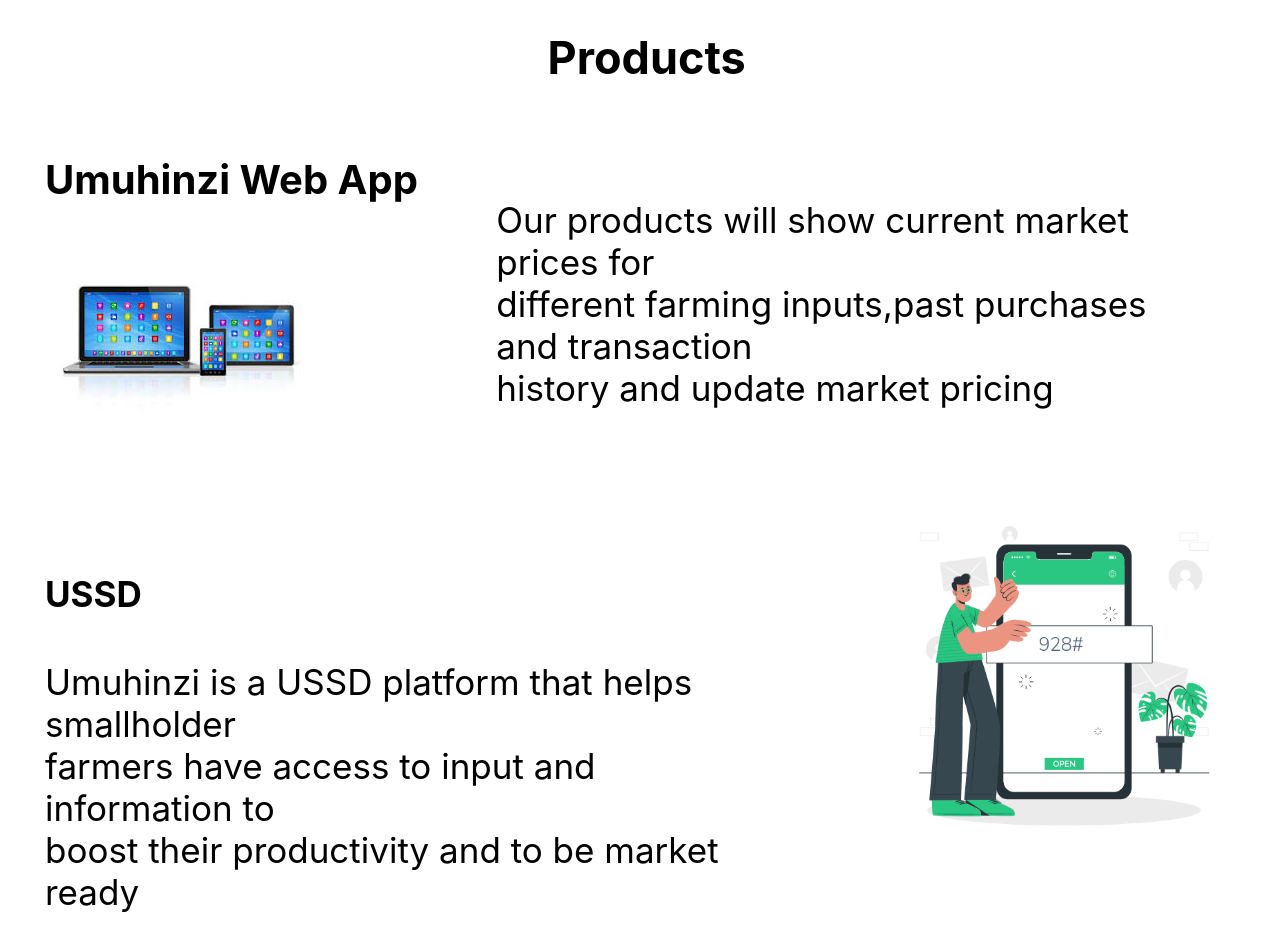
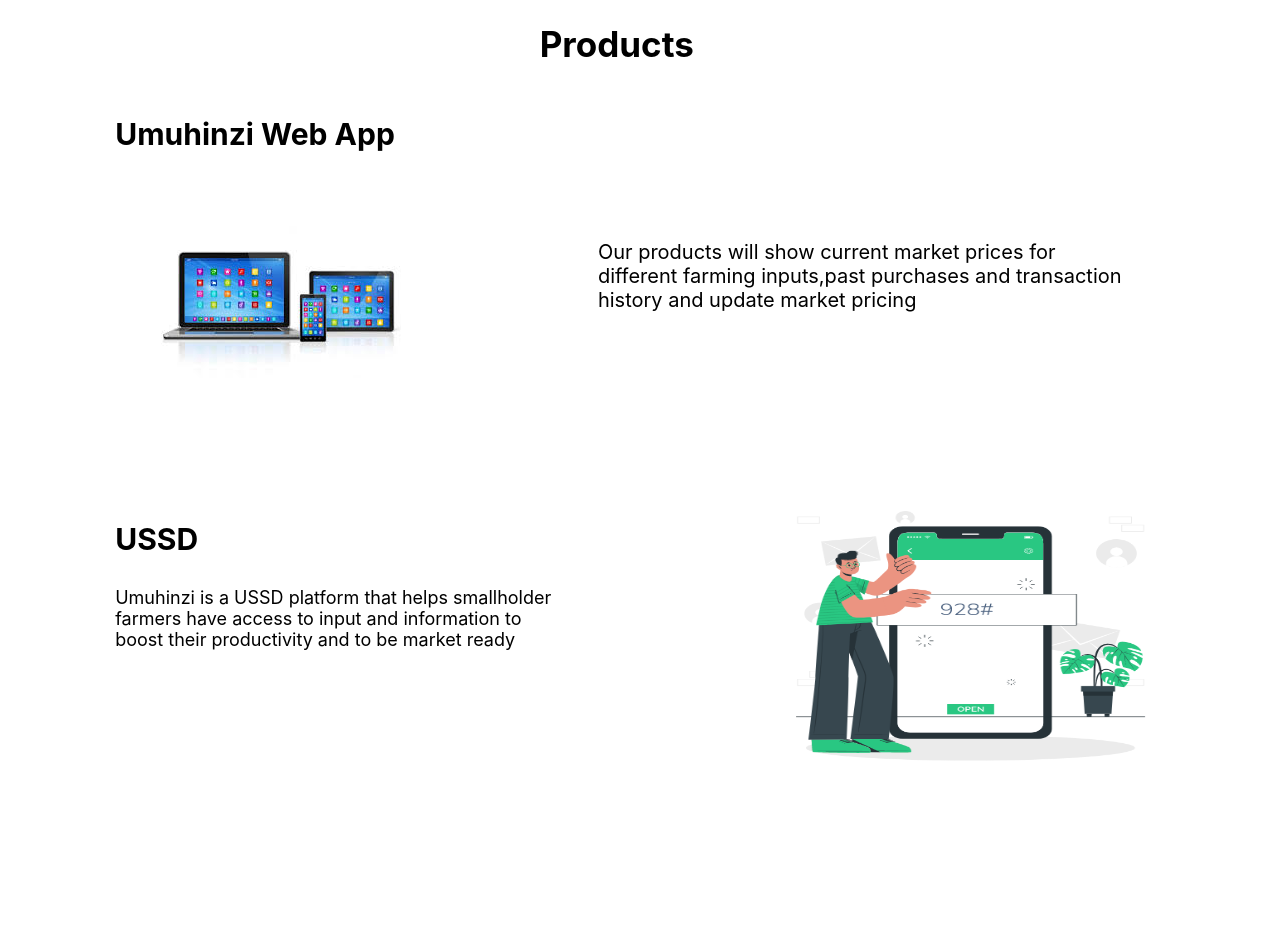
Before and after one commit to akirachix/Elites-Informational, a React (Create React App) app in the folder umuhinzi-react/: page / in a window 1280 px wide. After the commit the page ends 800 px from the top, so only its background shows below. Built offline with nearby package versions, Linux system fonts and the light colour scheme.

Commit message:
created an informational website

```diff
--- a/umuhinzi-react/src/Products/index.css
+++ b/umuhinzi-react/src/Products/index.css
@@ -23,25 +23,27 @@
     font-size: 30px;
 }
 
-.H1{
+.heading{
     margin-left: 35%;
     font-size: 45px;
     padding-left: 20px;
     text-indent: 20px;
 
 }
-.img{
+.ussdimg{
     width: 350px;
     height: 300px;
     margin-top: 90px;
     margin-right: 130px;
 }
+.webtitle{
+    font-size: 30px;
+}
 
 
-
-@media only screen and (max-width: 667px) {
+@media only screen and (min-width:280px) and (max-width:359px){
     .products{
-        margin-left: 15px;
+        margin-left: 10px;
     }
     .webapp{
         display: grid;
@@ -49,7 +51,7 @@
     }
     .appinfo{
     margin-top: -15px;
-    font-size: 15px;
+    font-size: 13px;
     }
     .ussd{
         display: grid;
@@ -59,33 +61,42 @@
 
     .ussdinfo{
         margin-top: 20px;
-        font-size: 15px;
+        font-size: 13px;
         }
     .app{
-        font-size: 25px;
+        font-size: 15px;
+        /* font-weight: 6px; */
+
+
     }
 
-    .H1{
-        margin-left: 20px;
-        font-size: 45px;
+    .heading{
+        margin-left: 67px;
+        font-size: 30px;
         padding-left:0px;
 
 
 
     }
-    .img{
-        width: 300px;
-        height: 300px;
+    .ussdimg{
+        width: 250px;
+        height: 250px;
         margin-top: 10px;
         margin-right: 10px;
+    }
+
+    .webtitle{
+         font-size: 15px;
+
     }
 }
 
 
-/* }
-@media only screen and (min-width:412px) and (max-width:915px){
+
+
+@media only screen and (min-width:360px) and (max-width:380px){
     .products{
-        margin-left: 15px;
+        margin-left: 13px;
     }
     .webapp{
         display: grid;
@@ -93,7 +104,7 @@
     }
     .appinfo{
     margin-top: -15px;
-    font-size: 15px;
+    font-size: 14px;
     }
     .ussd{
         display: grid;
@@ -103,26 +114,30 @@
 
     .ussdinfo{
         margin-top: 20px;
-        font-size: 15px;
+        font-size: 14px;
         }
     .app{
-        font-size: 25px;
+        font-size: 20px;
     }
-    .H1{
-        /* margin-left: 35px; */
-        /* padding-left: 5%;
-    } */
 
+    .heading{
+        margin-left: 68px;
+        font-size: 34px;
+        padding-left: 1px;
 
-
-    /* .img{
+    }
+    .ussdimg{
         width: 300px;
         height: 300px;
         margin-top: 10px;
         margin-right: 10px;
     }
-} */
-@media only screen and (min-width:390px) and (max-width:844px){
+    .webtitle{
+        font-size: 20px;
+
+   }
+}
+ @media only screen and (min-width:381px) and (max-width:480px){
     .products{
         margin-left: 20px;
     }
@@ -145,25 +160,31 @@
         font-size: 15px;
         }
     .app{
-        font-size: 25px;
+        font-size: 20px;
+        justify-content: center;
     }
 
-    .H1{
-        margin-left: 23%;
-        font-size: 45px;
-        padding-left: 1px;
+    .heading{
+        margin-left: 85px;
+        font-size: 35px;
+        padding-left: 2px;
+
 
     }
-    .img{
+    .ussdimg{
         width: 300px;
         height: 300px;
         margin-top: 10px;
         margin-right: 10px;
     }
+    .webtitle{
+        font-size: 20px;
+
    }
- @media only screen and (min-width:412px) and (max-width:915px){
+}
+@media only screen and (min-width:481px) and (max-width:580px){
     .products{
-        margin-left: 20px;
+        margin-left: 9%;
     }
     .webapp{
         display: grid;
@@ -171,7 +192,7 @@
     }
     .appinfo{
     margin-top: -15px;
-    font-size: 15px;
+    font-size: 18px;
     }
     .ussd{
         display: grid;
@@ -181,30 +202,26 @@
 
     .ussdinfo{
         margin-top: 20px;
-        font-size: 15px;
+        font-size: 18px;
         }
     .app{
         font-size: 25px;
-        justify-content: center;
+    }
+    .heading{
+        margin-left: 15%;
+
     }
 
-    .H1{
-        margin-left: 45px;
-        font-size: 45px;
-        padding-left: 2px;
-
-
-    }
-    .img{
+    .ussdimg{
         width: 300px;
         height: 300px;
         margin-top: 10px;
         margin-right: 10px;
     }
 }
-@media only screen and (min-width:932px) and (max-width:430px){
+@media only screen and (min-width:681px) and (max-width:780px) {
     .products{
-        margin-left: 15px;
+        margin-left: 20%;
     }
     .webapp{
         display: grid;
@@ -212,7 +229,7 @@
     }
     .appinfo{
     margin-top: -15px;
-    font-size: 15px;
+    font-size: 20px;
     }
     .ussd{
         display: grid;
@@ -222,26 +239,27 @@
 
     .ussdinfo{
         margin-top: 20px;
-        font-size: 15px;
+        font-size: 20px;
         }
     .app{
         font-size: 25px;
     }
-    .H1{
-        margin-left: 32px;
+    .heading{
+        margin-left: 77px;
 
     }
 
-    .img{
+    .ussdimg{
         width: 300px;
         height: 300px;
         margin-top: 10px;
         margin-right: 10px;
     }
 }
-@media only screen and (min-width:344px) and (max-width:882px) {
+
+ @media only screen and (min-width:820px) and (max-width:920px){
     .products{
-        margin-left: 15px;
+        margin-left: 10%;
     }
     .webapp{
         display: grid;
@@ -249,7 +267,7 @@
     }
     .appinfo{
     margin-top: -15px;
-    font-size: 15px;
+    font-size: 26px;
     }
     .ussd{
         display: grid;
@@ -259,17 +277,18 @@
 
     .ussdinfo{
         margin-top: 20px;
-        font-size: 15px;
+        font-size: 26px;
         }
     .app{
         font-size: 25px;
     }
-    .H1{
-        margin-left: 50px;
+
+    .heading{
+        margin-left: 25%;
+        font-size: 45px;
 
     }
-
-    .img{
+    .ussdimg{
         width: 300px;
         height: 300px;
         margin-top: 10px;
@@ -277,117 +296,39 @@
     }
 }
 
- @media only screen and (min-width:360px) and (max-width:740px){
+    @media only screen and (min-width:921px) and (max-width:1024px) {
         .products{
-        margin-left: 25px;
+            margin-left: -10px;
+
         }
         .webapp{
-        display: grid;
+            display: flex;
+            margin-left: 88px;
 
-    }
-    .appinfo{
-    margin-top: -15px;
-    font-size: 15px;
-    }
-    .ussd{
-        display: grid;
-        margin-top: 40px;
-        gap: 15px;
-    }
-
-    .ussdinfo{
-        margin-top: 20px;
-        font-size: 15px;
-        }
-    .app{
-        font-size: 25px;
-    }
-
-    .H1{
-        margin-left: 15%;
-        font-size: 45px;
-
-    }
-    .img{
-        width: 300px;
-        height: 300px;
-        margin-top: 10px;
-        margin-right: 10px;
-    }
-}
- /* @media only screen and (min-width:768px) and (max-width:1024px) {
-    .products{
-    display: grid;
-    }
-    .webapp{
-        display: grid;
-        margin-right: 80px;
         }
 
         .appinfo{
-    margin-top: -20px;
-    margin-bottom: -90px;
-    font-size: 20px;
 
+        margin-top: 30px;
+        font-size: 25px;
 
         }
 
         .ussd{
-        display: grid;
+            display: flex;
             margin-left: 30px;
+
 
         }
         .ussdinfo{
-        margin-top: 50px;
-        font-size: 20px;
+            margin-top: 0px;
+            font-size: 25px;
+            margin-left: 30px;
             }
         .app{
-        font-size: 25px;
-    }
+            font-size: 35px;
+            margin-left: 0px;
 
-    .H1{
-        margin-left: -38px;
-        padding-left: 40px;
-        font-size: 45px;
-        text-indent: 90px;
-
-    }
-    .img{
-        width: 300px;
-        height: 200px;
-        margin-top: 80px;
-        margin-right: 70px;
-    }
-    .webimg{
-    margin-right: 0px;
-    } */
-    @media only screen and (min-width:768px) and (max-width:1024px) {
-        .products{
-            margin-left: 10px;
-            padding-left: 3px;
-        }
-        .webapp{
-            display: grid;
-        }
-
-        .appinfo{
-        margin-top: -40px;
-        margin-bottom: -60px;
-        font-size: 20px;
-        }
-
-        .ussd{
-            display: flex;
-
-        }
-        .ussdinfo{
-            margin-top: 50px;
-            font-size: 15px;
-            margin-left: 20px;
-            }
-        .app{
-            font-size: 25px;
-            margin-left: 29px;
         }
 
         .H1{
@@ -397,270 +338,85 @@
 
 
         }
-        .img{
+        .ussdimg{
             width: 350px;
             height: 300px;
-            margin-top: 70px;
+            margin-left: 50px;
+            margin-top: 60px;
+
         }
         .webimg{
             margin-bottom: 0px;
             margin-left: 30px;
+            padding-bottom: 40px;
         }
-
-
-
-    }
-@media only screen and (min-width:853px) and (max-width:1280px) {
-    .products{
-        display: grid;
-        }
-        .webapp{
-            display: flex;
-            margin-right: 80px;
-        }
-
-        .appinfo{
-        margin-top: -20px;
-        margin-bottom: -30px;
-        font-size: 20px;
-
-
-        }
-
-        .ussd{
-            display: flex;
-
-        }
-        .ussdinfo{
-            margin-top: 50px;
-            font-size: 20px;
-            }
-        .app{
-            font-size: 25px;
-        }
-
-        .H1{
-            margin-left: 40%;
-            font-size: 45px;
-            padding-left: 40px;
-            text-indent: 20px;
-
-        }
-        .img{
-            width: 350px;
-            height: 300px;
-            margin-top: 80px;
-            margin-right: 70px;
-        }
-        .webimg{
-        margin-right: 0px;
-        }
-}
-
-
- @media only screen and (min-width:540px) and (max-width:720px) {
-
-    .products{
-        margin-left: 45px;
-    }
-    .webapp{
-        display: grid;
-    }
-
-    .appinfo{
-    margin-top: -80px;
-    margin-bottom: -60px;
-    font-size: 20px;
-
-    }
-
-    .ussd{
-        display: grid;
-
-    }
-    .ussdinfo{
-        margin-top: 60px;
-        font-size: 20px;
-        }
-    .app{
-        font-size: 25px;
-    }
-
-    .H1{
-        margin-left: 22%;
-        font-size: 45px;
-
-    }
-    .img{
-        width: 300px;
-        height: 300px;
-        margin-top: -50px;
-
-    }
-    .webimg{
-        margin-bottom: 0px;
-    }
-     }
-
-
-@media only screen and (min-width:600px) and (max-width:1024px) {
-
-    .products{
-        margin-left: 15px;
-    }
-    .webapp{
-        display: flex;
-    }
-
-    .appinfo{
-    margin-top: -80px;
-    margin-bottom: -60px;
-    font-size: 20px;
-
-    }
-
-    .ussd{
-        display: grid;
-
-    }
-    .ussdinfo{
-        margin-top: 60px;
-        font-size: 20px;
-        }
-    .app{
-        font-size: 25px;
-        margin-left: 30px;
-    }
-
-    .H1{
-        margin-left: 20%;
-        font-size: 45px;
-        padding-left: 4%;
-
-    }
-    .img{
-        width: 350px;
-        height: 300px;
-        margin-top: 10px;
-    }
-    .webimg{
-        margin-bottom: 0px;
-        margin-left: 20px;
-    }
-}
-
-@media only screen and (min-width:912px) and (max-width:1368px){
-   .products{
-        margin-left: 15px;
-    }
-    .webapp{
-        display: grid;
-    }
-
-    .appinfo{
-    margin-top: -80px;
-    margin-bottom: -60px;
+        .webtitle{
             font-size: 35px;
-
-    }
-
-    .ussd{
-        display: grid;
-
-    }
-    .ussdinfo{
-        margin-top: 60px;
-        font-size: 35px;
-        }
-    .app{
-        font-size: 25px;
-    }
-
-    .H1{
-        margin-left: 40px;
-        font-size: 45px;
-        padding-left: 75px;
-
-    }
-    .img{
-        width: 350px;
-        height: 300px;
-        margin-top: 10px;
-    }
-    .webimg{
-        margin-bottom: 0px;
+            margin-left: 60px;
         }
 
 
 
     }
 
-@media only screen and (min-width:820px) and (max-width:1180px){
+
+    @media only screen and (min-width:1280px) and (max-width:1368px){
         .products{
-        margin-left: 10px;
-        padding-left: 3px;
+            margin-left: 9%;
+
+
         }
         .webapp{
             display: flex;
+            margin-top: 5%;
+            margin-left: 0px;
+
         }
 
         .appinfo{
-    margin-top: -40px;
-    margin-bottom: -60px;
+        /* margin-top: 50px; */
+        margin-top: 10px;
         font-size: 20px;
+        /* margin-top: 30px; */
         }
 
         .ussd{
             display: flex;
+            margin-left: 0px;
+            margin-top: 5px;
 
         }
         .ussdinfo{
-        margin-top: 60px;
-        font-size: 20px;
-        margin-left: 25px;
+            margin-top: 50px;
+            font-size: 18px;
+            margin-left: 0px;
             }
         .app{
-        font-size: 25px;
-        margin-left: 29px;
+            font-size: 30px;
+            margin-left: 0px;
+
         }
 
-    .H1{
-        margin-left: 25%;
-        font-size: 45px;
-        text-indent: -17px;
+        .heading{
+            margin-left: 27%;
+            font-size: 35px;
+            text-indent: 90px;
 
 
         }
-    .img{
+        .ussdimg{
             width: 350px;
-        height: 300px;
+            height: 250px;
             margin-top: 70px;
+            margin-left: 70px;
         }
         .webimg{
             margin-bottom: 0px;
             margin-left: 30px;
+            padding-bottom: 40px;
         }
-
-
-}
-@media only screen and (min-width:800px) and (max-width:1280px){
-.webapp{
-    display: flex;
-}
-.ussd{
-    display: flex;
-}
-.img{
-    margin-top: 60px;
-}
-.app{
-    font-size: 40px;
-}
-.H1{
-    margin-left: 33%;
-    /* padding-left: 40%; */
-}
-.products{
-    margin-left: 45px;
+        .topic{
+            font-size: 35px;
+            margin-left: 0px;
         }
     }
--- a/umuhinzi-react/src/Products/index.js
+++ b/umuhinzi-react/src/Products/index.js
@@ -7,13 +7,15 @@
     return(
 
         <div className='products'>
-            <h1 className ='H1'>Products</h1>
-            <div>
-            <h3 className ='app'>Umuhinzi Web App</h3>
+            <h1 className ='heading'>Products</h1>
+            <div className ="productbody">
+              <div>
+          <h5 className ='webtitle'>Umuhinzi Web App</h5>
             </div>
             <div className='webapp'>
+              <div>
            <img className = 'webimg'src={app} alt='app img'/>
-
+           </div>
           <div className='appinfo'>
            <p>Our products will show current market prices
           for<br/> different farming inputs,past purchases
@@ -23,8 +25,8 @@
           <div className='ussd'>
 
           <div className='ussdinfo'>
-          <div className='topic'>
-            <h4>USSD</h4>
+          <div >
+            <h3 className='app'>USSD</h3>
             </div>
               <p>Umuhinzi is a USSD platform that helps
               smallholder<br/> farmers have
@@ -32,7 +34,8 @@
             and to be market ready</p>
             </div>
 
-            <img src={ussd} alt='ussd' className='img'/>
+            <img src={ussd} alt='ussd' className='ussdimg'/>
+            </div>
 
            </div>
             </div>
```
Lines whose indentation alone changed are shown as unchanged.
